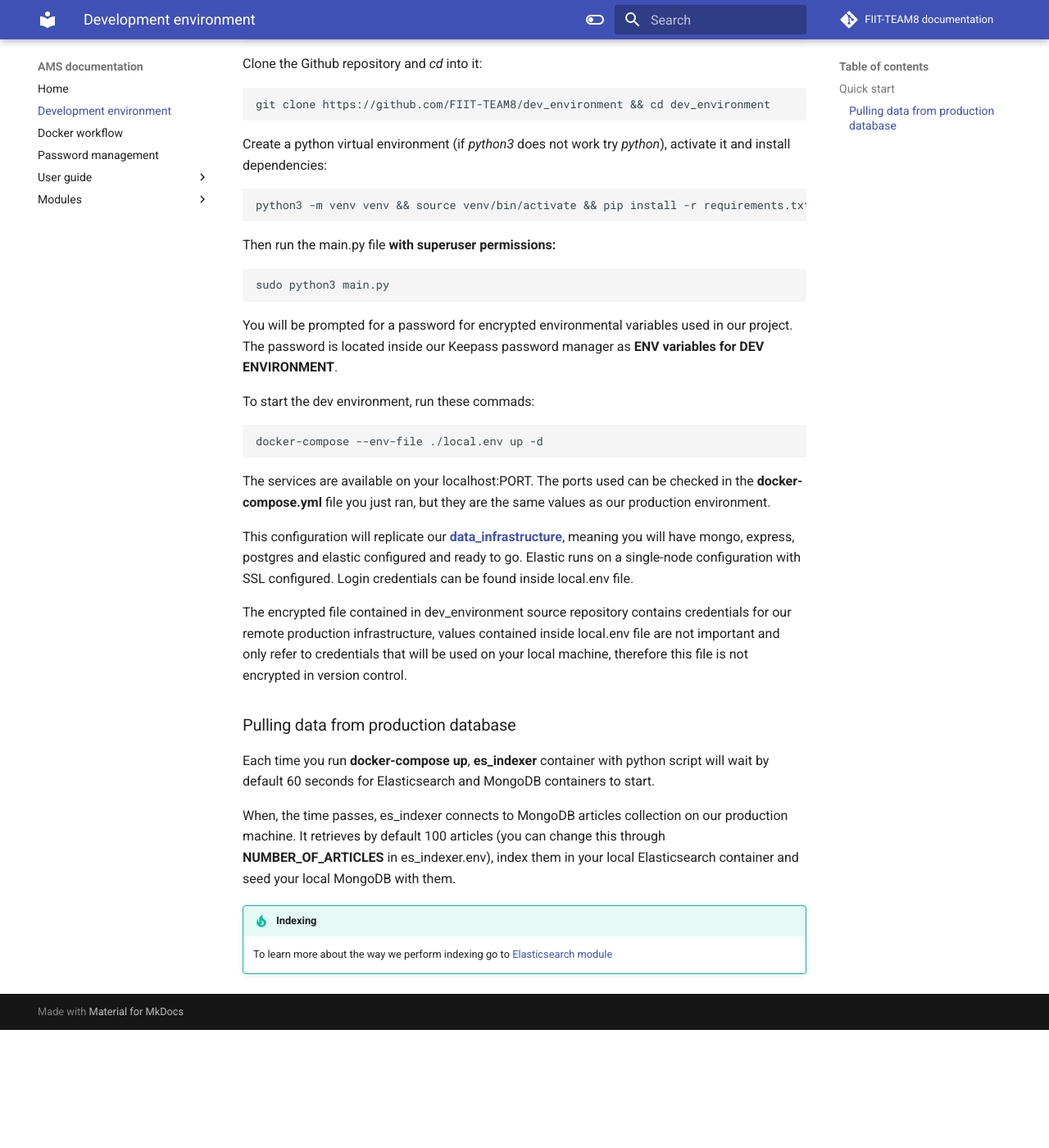
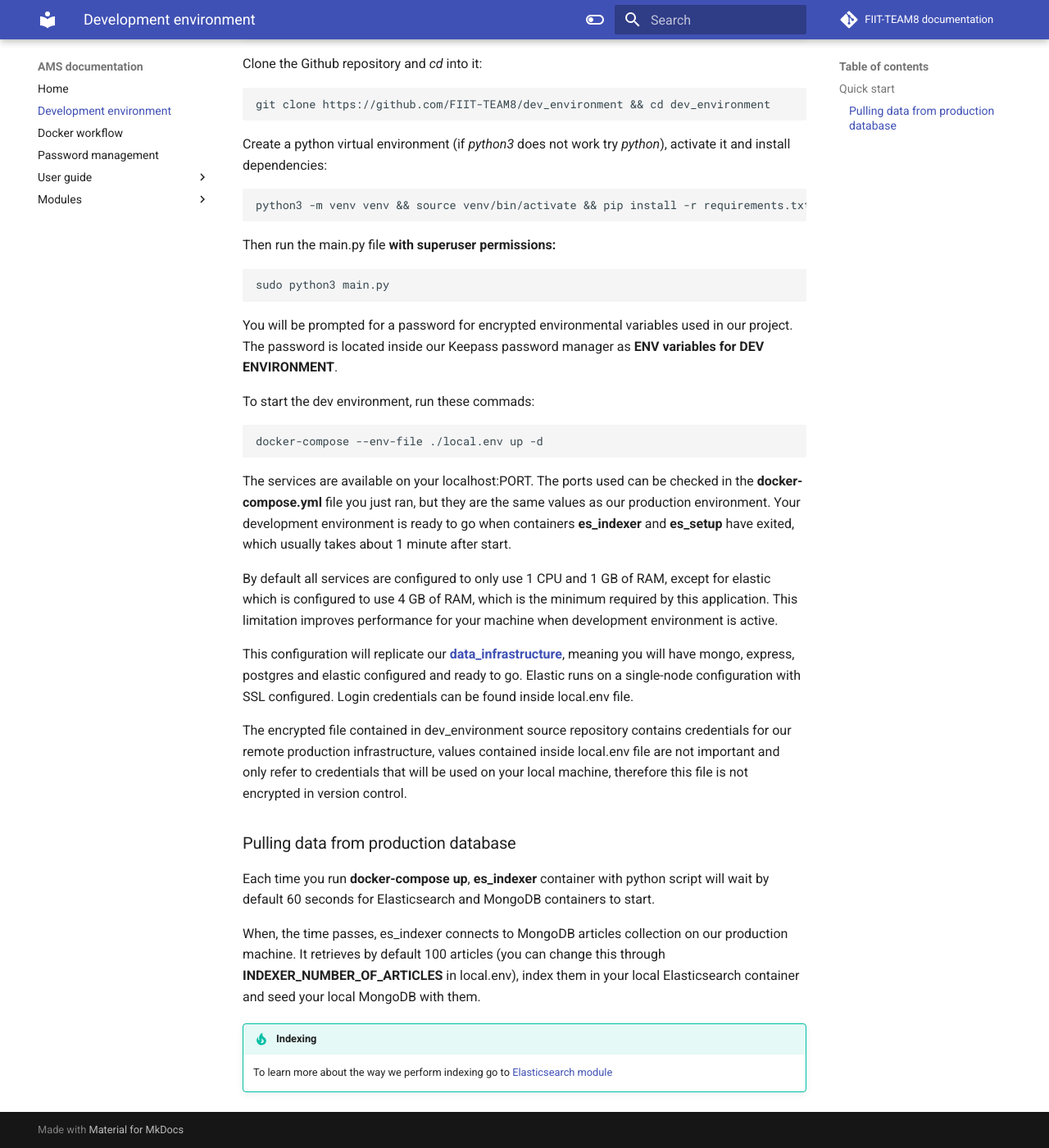
Before and after one commit to FIIT-TEAM8/team_documentation, an MkDocs documentation site: the page built from docs/devEnvironment.md, in a window 1280 px wide and 1400 px high, scrolled down 438 px. Shown: the whole window at 82% size. Built offline with MkDocs 1.6.1 and Material for MkDocs 9.7.7, drawn with Linux system fonts in a browser that asks for light colours; comment, search, counter and statistics services are not loaded; before the commit the page ends 1694 px from its top, so only the background shows below that.

Commit message:
Update devEnvironment.md

````diff
--- a/docs/devEnvironment.md
+++ b/docs/devEnvironment.md
@@ -27,7 +27,9 @@ To start the dev environment, run these commads:
 ```
 docker-compose --env-file ./local.env up -d
 ```
-The services are available on your localhost:PORT. The ports used can be checked in the **docker-compose.yml** file you just ran, but they are the same values as our production environment.
+The services are available on your localhost:PORT. The ports used can be checked in the **docker-compose.yml** file you just ran, but they are the same values as our production environment. Your development environment is ready to go when containers **es_indexer** and **es_setup** have exited, which usually takes about 1 minute after start.
+
+By default all services are configured to only use 1 CPU and 1 GB of RAM, except for elastic which is configured to use 4 GB of RAM, which is the minimum required by this application. This limitation improves performance for your machine when development environment is active.
 
 
 This configuration will replicate our [**data_infrastructure**](https://github.com/FIIT-TEAM8/data_infrastructure), meaning you will have mongo, express, postgres and elastic configured and ready to go. Elastic runs on a single-node configuration with SSL configured. Login credentials can be found inside local.env file.
@@ -37,7 +39,7 @@ The encrypted file contained in dev_environment source repository contains crede
 ### Pulling data from production database
 Each time you run **docker-compose up**, **es_indexer** container with python script will wait by default 60 seconds for Elasticsearch and MongoDB containers to start.
 
-When, the time passes, es_indexer connects to MongoDB articles collection on our production machine. It retrieves by default 100 articles (you can change this through **NUMBER_OF_ARTICLES** in es_indexer.env),
+When, the time passes, es_indexer connects to MongoDB articles collection on our production machine. It retrieves by default 100 articles (you can change this through **INDEXER_NUMBER_OF_ARTICLES** in local.env),
 index them in your local Elasticsearch container and seed your local MongoDB with them.
 
 
````
